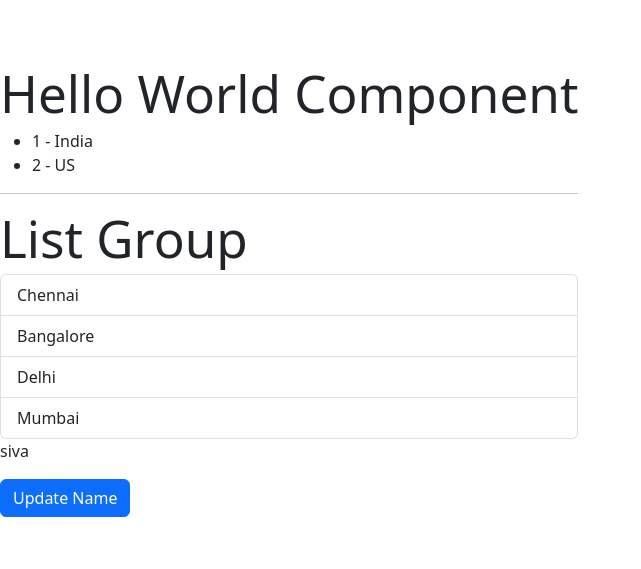
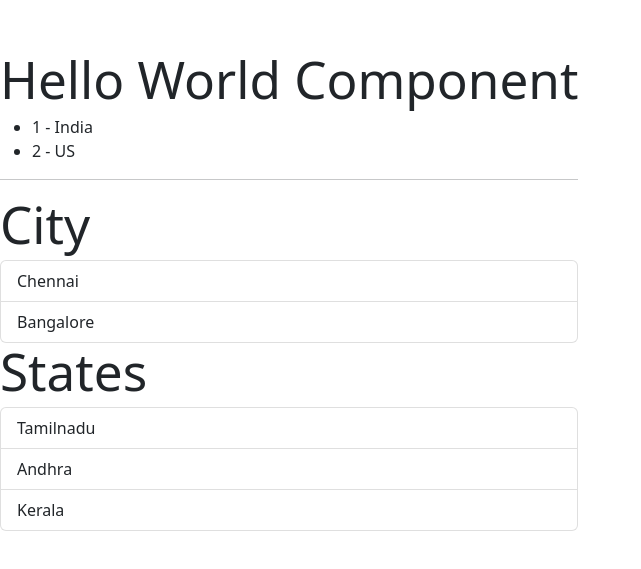
Before and after one commit to expeo-in/react-ts-sample, a React (Vite) app: page / in a window 1280 px wide. Shown: the part 109-678 px from the top of the page, without its empty margins (0-641 px from the left). Built offline with nearby package versions, Linux system fonts and the light colour scheme; the HTML template or start-up script is replaced by a standard one.

Commit message:
Components Props Events

```diff
--- a/src/App.tsx
+++ b/src/App.tsx
@@ -8,7 +8,16 @@ function App() {
     <>
       <HelloWorld></HelloWorld>
       <hr></hr>
-      <ListGroup></ListGroup>
+      <ListGroup
+        heading="City"
+        items={["Chennai", "Bangalore"]}
+        onItemSelected={(city) => console.log("city selected", city)}
+      ></ListGroup>
+      <ListGroup
+        heading="States"
+        items={["Tamilnadu", "Andhra", "Kerala"]}
+        onItemSelected={(state) => console.log("state selected", state)}
+      ></ListGroup>
     </>
   );
 }
--- a/src/components/ListGroup.tsx
+++ b/src/components/ListGroup.tsx
@@ -1,39 +1,29 @@
 import { Fragment } from "react";
 import { useState } from "react";
 
-const ListGroup = () => {
-  const cities = ["Chennai", "Bangalore", "Delhi", "Mumbai"];
-  //let selectedIndex = 1;
+interface ComponentProps {
+  items: string[];
+  heading: string;
+  onItemSelected: (item: string) => void;
+}
 
-  //let array = useState(-1);
-  //const selectedIndex = array[0];
-  //const setSelectedIndex = array[1];
+const ListGroup = ({ items, heading, onItemSelected }: ComponentProps) => {
+  // const items: any[] = props.items;
+  // const heading = props.heading;
 
   const [selectedIndex, setSelectedIndex] = useState(-1);
-  const [name, setName] = useState("siva");
-
-  //const cities: string[] = [];
-
-  const getContent = () => {
-    return cities.length === 0 && <p>No Data from Function</p>;
-  };
-
-  // const handleClick = (event: React.MouseEvent, item: string) => {
-  //   console.log("handle clicked", item, event);
-  // };
 
   const handleClick = (item: string, index: number) => {
-    console.log("handle clicked", item, index);
-    //selectedIndex = index;
     setSelectedIndex(index);
+    onItemSelected(item);
   };
 
   return (
     <>
-      <h1>List Group</h1>
-      {getContent()}
+      <h1>{heading}</h1>
+      {items.length === 0 && <p>No Data from Function</p>}
       <ul className="list-group">
-        {cities.map((item, index) => (
+        {items.map((item, index) => (
           <li
             key={item}
             className={
@@ -45,16 +35,6 @@ const ListGroup = () => {
           </li>
         ))}
       </ul>
-      <p>{name}</p>
-      <button
-        className="btn btn-primary"
-        onClick={() => {
-          setName("siva kumar");
-          console.log(name);
-        }}
-      >
-        Update Name
-      </button>
     </>
   );
 };
```
